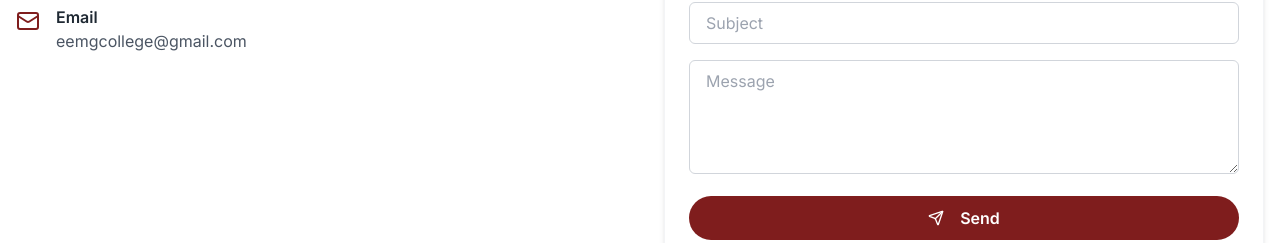
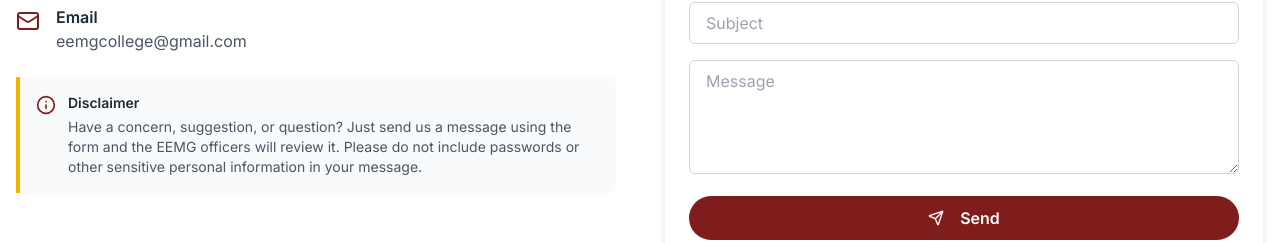
Before and after one commit to anseldimaano-beep/ema-portal, a React (Create React App) app in the folder frontend/: page /contact in a window 1280 px wide. Shown: the part 397-640 px from the top of the page. Built offline with nearby package versions, Linux system fonts and the light colour scheme; no server answers; the HTML template or start-up script is replaced by a standard one.

Commit message:
Add files via upload

```diff
--- a/frontend/src/pages/Contact.jsx
+++ b/frontend/src/pages/Contact.jsx
@@ -1,6 +1,6 @@
 import React, { useState } from 'react';
 import api from '../services/api';
-import { Mail, Phone, MapPin, Send } from 'lucide-react';
+import { Mail, Phone, MapPin, Send, Info } from 'lucide-react';
 const Contact = () => {
   const [form, setForm] = useState({
     name: '',
@@ -54,6 +54,17 @@ const Contact = () => {
             <div>
               <h3 className="font-semibold">Email</h3>
               <p className="text-gray-600">eemgcollege@gmail.com</p>
+            </div>
+          </div>
+          <div className="flex items-start space-x-3 border-l-4 border-accent-500 bg-gray-50 rounded-r-lg p-4">
+            <Info className="h-5 w-5 text-primary-800 mt-0.5 flex-shrink-0" />
+            <div>
+              <h3 className="font-semibold text-sm">Disclaimer</h3>
+              <p className="text-sm text-gray-600 mt-1">
+                Have a concern, suggestion, or question? Just send us a message using the form and the EEMG
+                officers will review it. Please do not include passwords or other sensitive personal
+                information in your message.
+              </p>
             </div>
           </div>
         </div>
```
